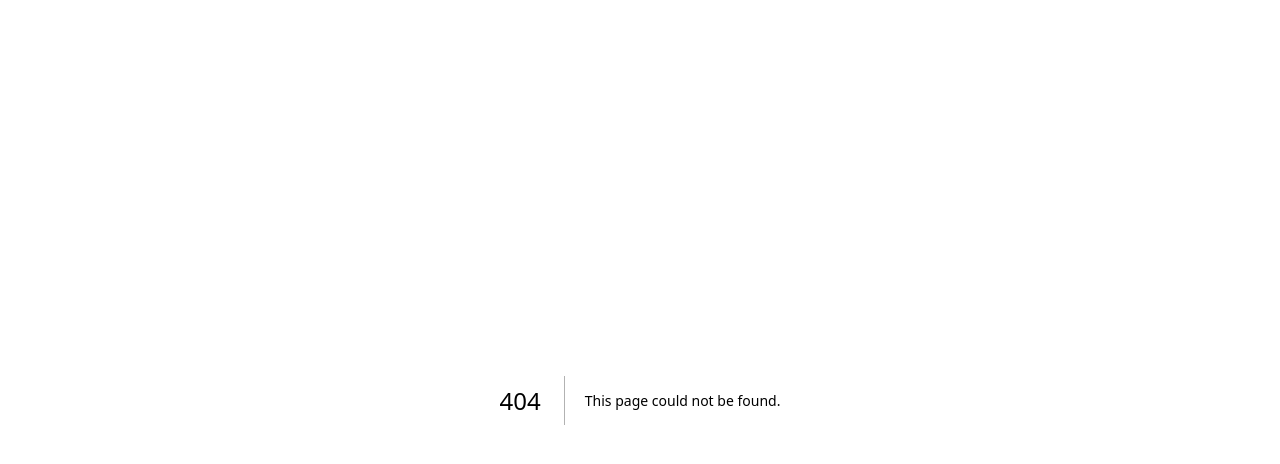
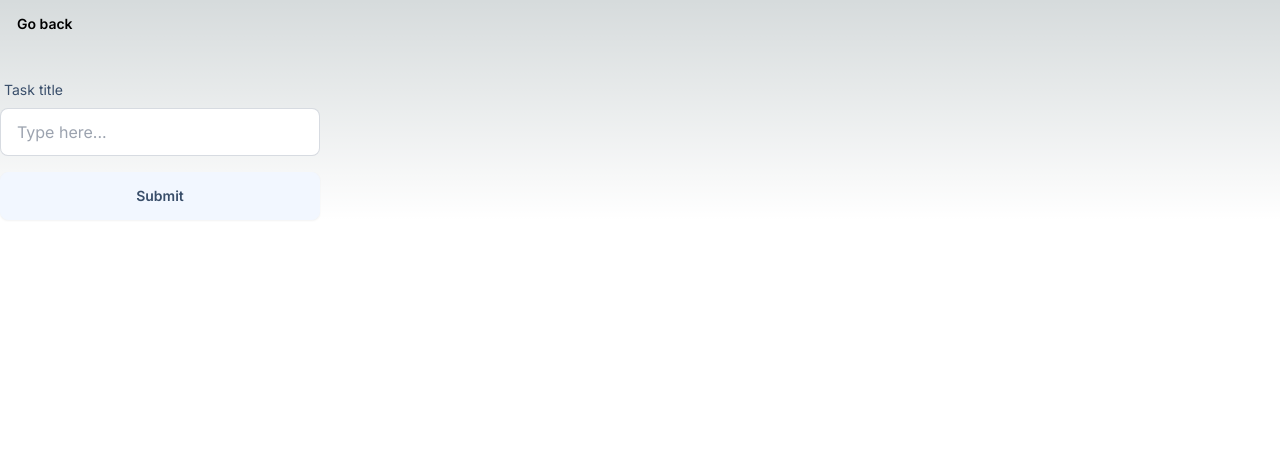
Before and after one commit to hendisantika/nextjs14-graphsql-sample, a Next.js app: page /new in a window 1280 px wide. Before the commit this address had no page. Shown: the top 464 px of the page. Built offline with nearby package versions, Linux system fonts and the light colour scheme.

Commit message:
Add new page.tsx 🫸🌀✏️📗🐧🐳

```diff
--- a/package.json
+++ b/package.json
@@ -19,7 +19,8 @@
     "graphql-yoga": "^5.6.3",
     "next": "14.2.5",
     "react": "^18",
-    "react-dom": "^18"
+    "react-dom": "^18",
+    "zod": "^3.23.8"
   },
   "devDependencies": {
     "@types/better-sqlite3": "^7.6.11",
--- /dev/null
+++ b/src/app/new/page.tsx
@@ -0,0 +1,61 @@
+import Link from "next/link";
+import {redirect} from "next/navigation";
+import {gql, GraphQLClient} from "graphql-request";
+import {z} from "zod";
+
+const mutation = gql`
+  mutation addTodo($title: String!) {
+    addTodo(title: $title) {
+      id
+    }
+  }
+`;
+
+const formValuesSchema = z.object({
+    title: z.string().min(3),
+});
+
+async function addTodo(formData: FormData) {
+    "use server";
+
+    const formValues = {} as any;
+    for (const [key, value] of [...formData.entries()]) {
+        if (key.includes("ACTION_ID")) continue;
+        formValues[key] = value.valueOf();
+    }
+
+    const parsed = await formValuesSchema.parseAsync(formValues);
+    const graphQLClient = new GraphQLClient("http://localhost:3000/api/graphql");
+    await graphQLClient.request(mutation, parsed);
+    redirect("/");
+}
+
+export default function Page() {
+    return (
+        <div className="max-w-xs space-y-6">
+            <Link href=".." className="btn btn-ghost">
+                Go back
+            </Link>
+
+            <form action={addTodo} className="space-y-4">
+                <div>
+                    <label className="label">
+                        <span className="label-text">Task title</span>
+                    </label>
+                    <input
+                        type="text"
+                        name="title"
+                        placeholder="Type here..."
+                        className="input input-bordered w-full max-w-xs"
+                        required
+                        minLength={3}
+                    />
+                </div>
+
+                <button className="btn btn-block" type="submit">
+                    Submit
+                </button>
+            </form>
+        </div>
+    );
+}
```
Also changed, not shown: 1 other file (tests, documents, lock files or other folders).
